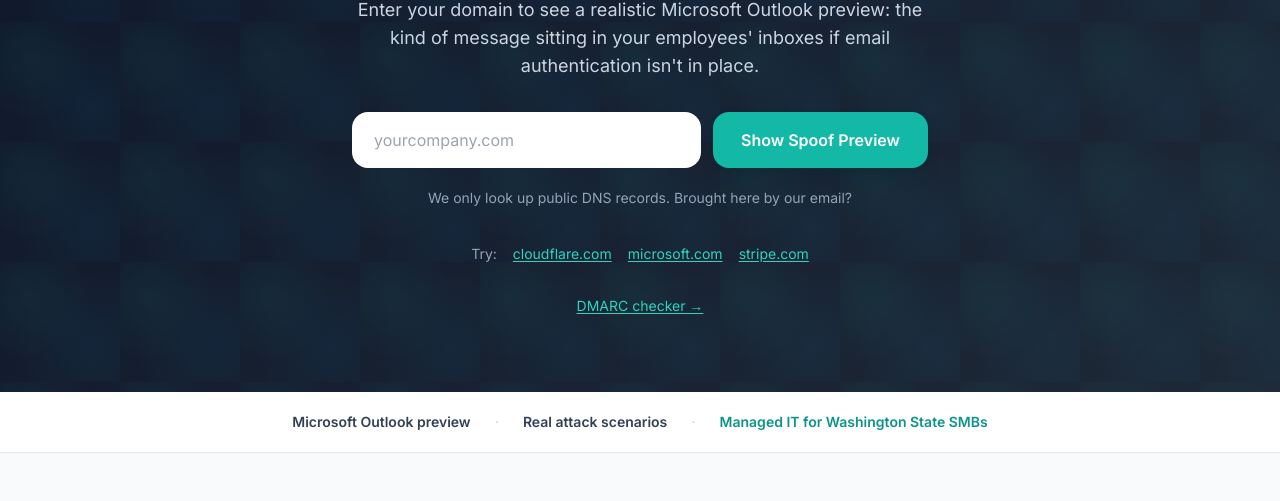
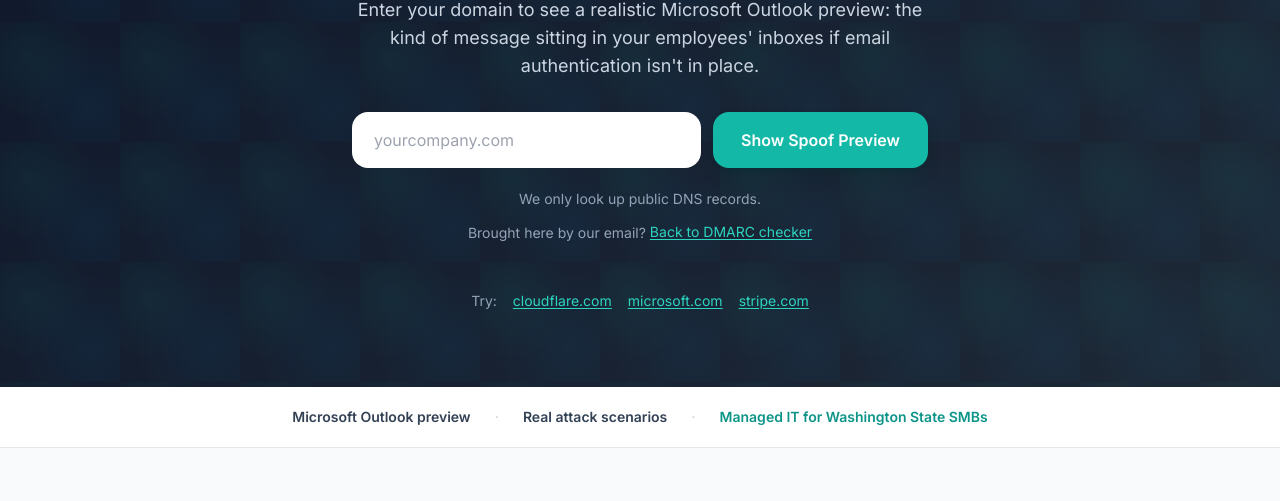
Before and after one commit to greglepage/spoof, a website: page index.html in a window 1280 px wide. Shown: the part 283-784 px from the top of the page. Drawn offline with nearby package versions, Linux system fonts and the light colour scheme.

Commit message:
Rework DMARC links: back link under email funnel line, remove hero and CTA exits

```diff
--- a/index.html
+++ b/index.html
@@ -289,18 +289,17 @@
         <p id="checker-error" class="hidden mt-3 text-sm text-red-300 bg-red-950/30 border border-red-400/30 rounded-xl px-4 py-2"></p>
       </form>
 
-      <p class="mt-5 text-sm text-slate-400">
-        We only look up public DNS records. Brought here by our email?
+      <p class="mt-5 text-sm text-slate-400 leading-relaxed">
+        We only look up public DNS records.<br>
+        Brought here by our email?
+        <a href="https://dmarc.network26.com" class="touch-target inline-flex items-center py-1 text-teal-400 hover:text-teal-300 underline underline-offset-2">Back to DMARC checker</a>
       </p>
 
-      <div class="mt-5 sm:mt-6 flex flex-col items-center gap-y-2 text-sm text-slate-400">
-        <div class="flex flex-wrap items-center justify-center gap-x-3 sm:gap-x-4 gap-y-2">
-          <span>Try:</span>
-          <a href="#" data-example-domain="cloudflare.com" class="touch-target inline-flex items-center py-1 text-teal-400 hover:text-teal-300 underline underline-offset-2">cloudflare.com</a>
-          <a href="#" data-example-domain="microsoft.com" class="touch-target inline-flex items-center py-1 text-teal-400 hover:text-teal-300 underline underline-offset-2">microsoft.com</a>
-          <a href="#" data-example-domain="stripe.com" class="touch-target inline-flex items-center py-1 text-teal-400 hover:text-teal-300 underline underline-offset-2">stripe.com</a>
-        </div>
-        <a href="https://dmarc.network26.com" class="touch-target inline-flex items-center py-1 text-teal-400 hover:text-teal-300 underline underline-offset-2">DMARC checker →</a>
+      <div class="mt-5 sm:mt-6 flex flex-wrap items-center justify-center gap-x-3 sm:gap-x-4 gap-y-2 text-sm text-slate-400">
+        <span>Try:</span>
+        <a href="#" data-example-domain="cloudflare.com" class="touch-target inline-flex items-center py-1 text-teal-400 hover:text-teal-300 underline underline-offset-2">cloudflare.com</a>
+        <a href="#" data-example-domain="microsoft.com" class="touch-target inline-flex items-center py-1 text-teal-400 hover:text-teal-300 underline underline-offset-2">microsoft.com</a>
+        <a href="#" data-example-domain="stripe.com" class="touch-target inline-flex items-center py-1 text-teal-400 hover:text-teal-300 underline underline-offset-2">stripe.com</a>
       </div>
     </div>
   </header>
@@ -398,9 +397,6 @@
               </svg>
               Call 425-368-9526
             </a>
-            <a href="https://dmarc.network26.com" class="text-center text-sm text-slate-400 hover:text-teal-300 transition-colors mt-1">
-              &larr; Back to DMARC Checker
-            </a>
           </div>
         </div>
       </div>
```
